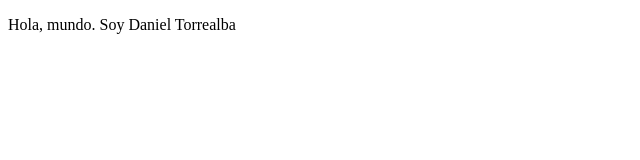
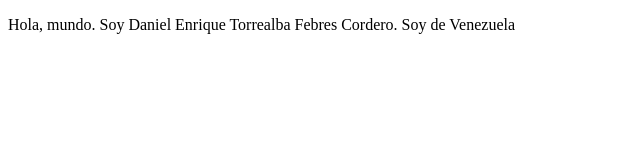
Before and after one commit to danielfebres88/hyperblog, a plain HTML site: page Index.html in a window 1280 px wide. Shown: the whole page, without its empty margins (0-640 px from the left). Drawn offline with Linux system fonts and the light colour scheme.

Commit message:
este es el segundo commit de este archivo

```diff
--- a/Index.html
+++ b/Index.html
@@ -7,6 +7,6 @@
     <title>Proyecto de Daniel</title>
 </head>
 <body>
-    <p>Hola, mundo. Soy Daniel Torrealba</p>
+    <p>Hola, mundo. Soy Daniel Enrique Torrealba Febres Cordero. Soy de Venezuela</p>
 </body>
 </html>
```
Also changed, not shown: 1 other file.
